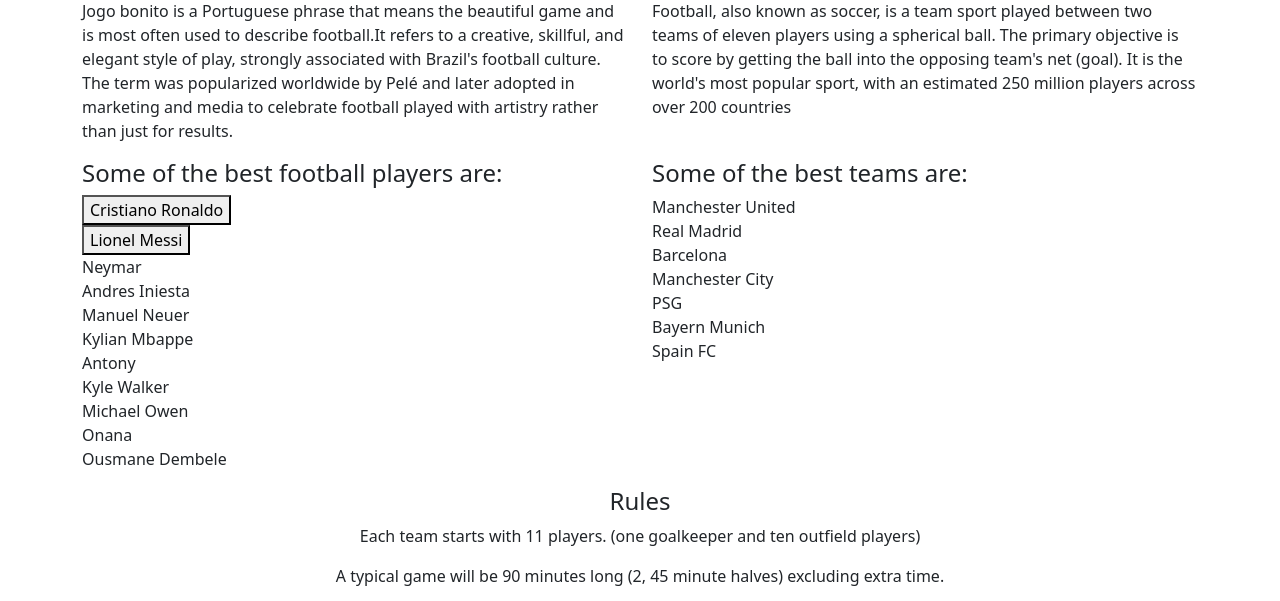
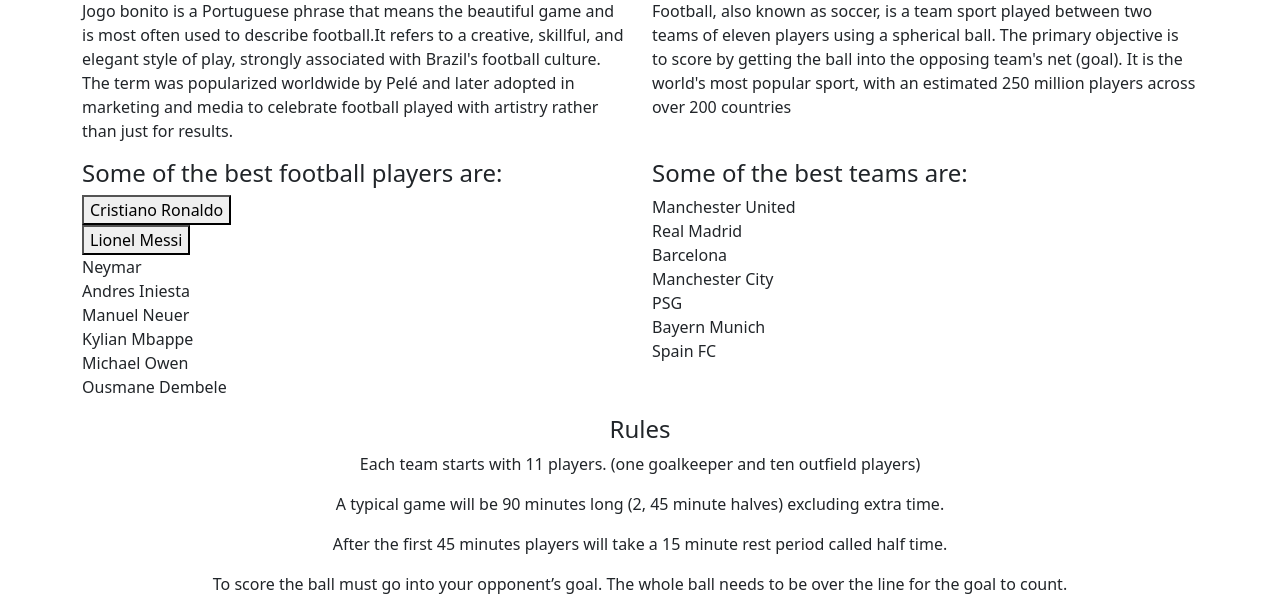
Before and after one commit to DayoTitiloye-code/Jogo-Bonito, a plain HTML site: page index.html in a window 1280 px wide. Shown: the part 181-782 px from the top of the page. Drawn offline with nearby package versions, Linux system fonts and the light colour scheme.

Commit message:
Removed a few players

```diff
--- a/index.html
+++ b/index.html
@@ -36,10 +36,7 @@
               <li>Andres Iniesta</li>
               <li>Manuel Neuer</li>
               <li>Kylian Mbappe</li>
-              <li>Antony</li>
-              <li>Kyle Walker</li>
               <li>Michael Owen</li>
-              <li>Onana</li>
               <li>Ousmane Dembele</li>
           </ul>
       </div>
```
